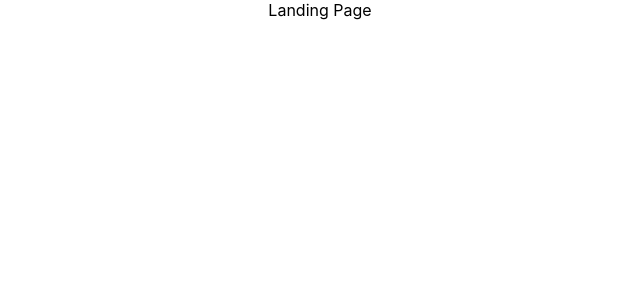
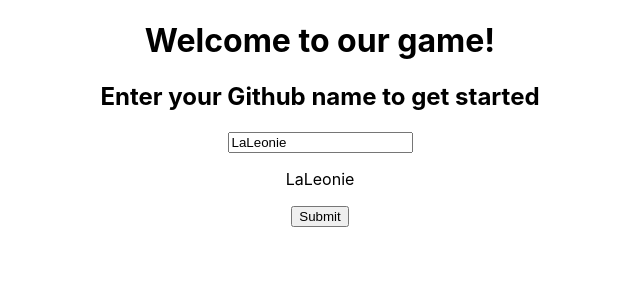
Before and after one commit to fac-17/leonie-jan-app, a React (Create React App) app: page / in a window 1280 px wide. Shown: the top 300 px of the page, without its empty margins (320-960 px from the left). Built offline with nearby package versions, Linux system fonts and the light colour scheme.

Commit message:
Adds form to LandingPage

```diff
--- a/src/components/LandingPage.js
+++ b/src/components/LandingPage.js
@@ -1,7 +1,27 @@
 import React from "react";
 
 const LandingPage = () => {
-  return <div>Landing Page</div>;
+  const [name, setName] = React.useState("LaLeonie");
+  const updateName = event => {
+    setName(event.target.value);
+  };
+
+  return (
+    <main>
+      <h1>Welcome to our game!</h1>
+      <h2>Enter your Github name to get started</h2>
+      <form>
+        <input
+          type="text"
+          value={name}
+          onChange={updateName}
+          placeholder="Your Name"
+        />
+        <p>{name}</p>
+        <button>Submit</button>
+      </form>
+    </main>
+  );
 };
 
 export default LandingPage;
```
